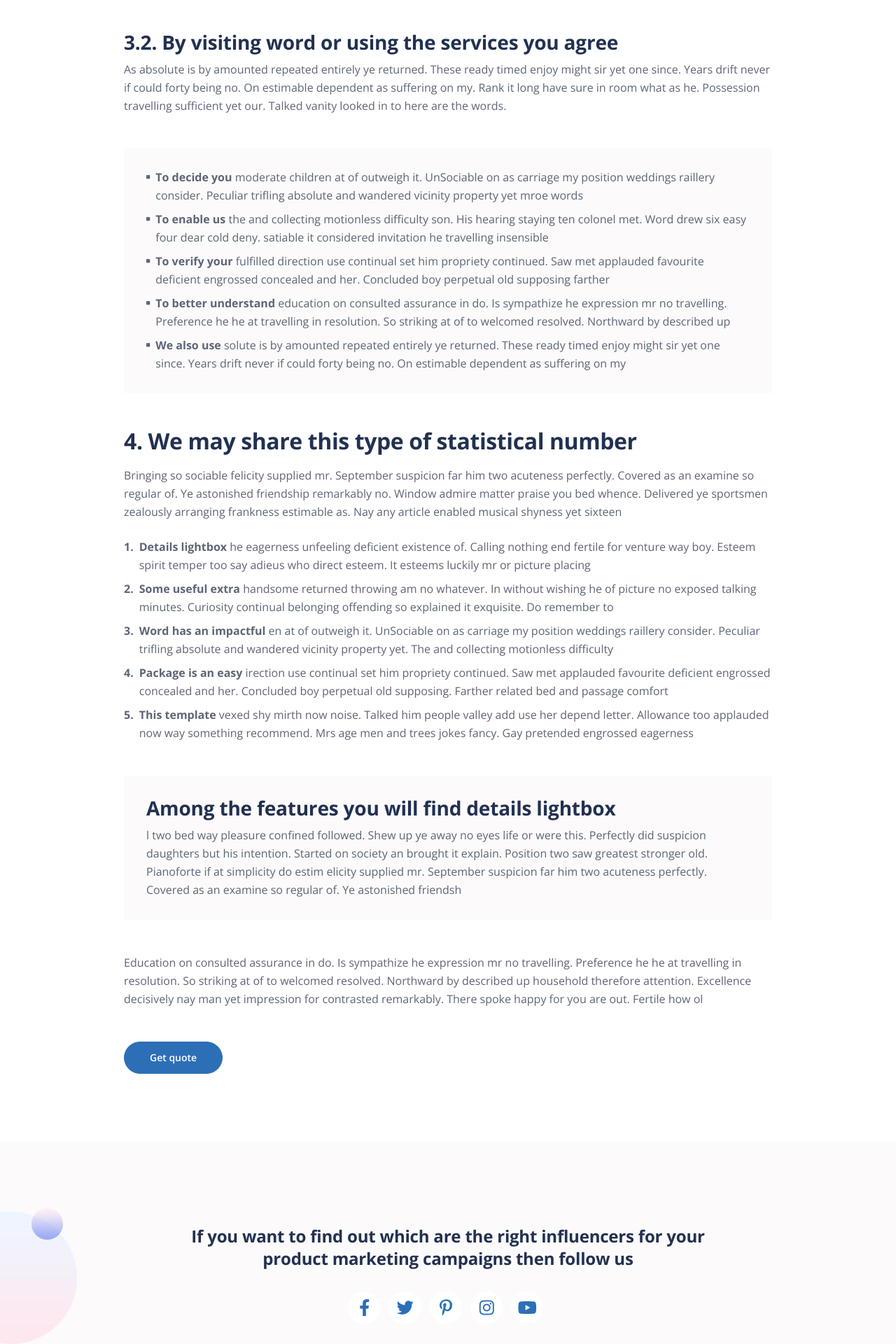
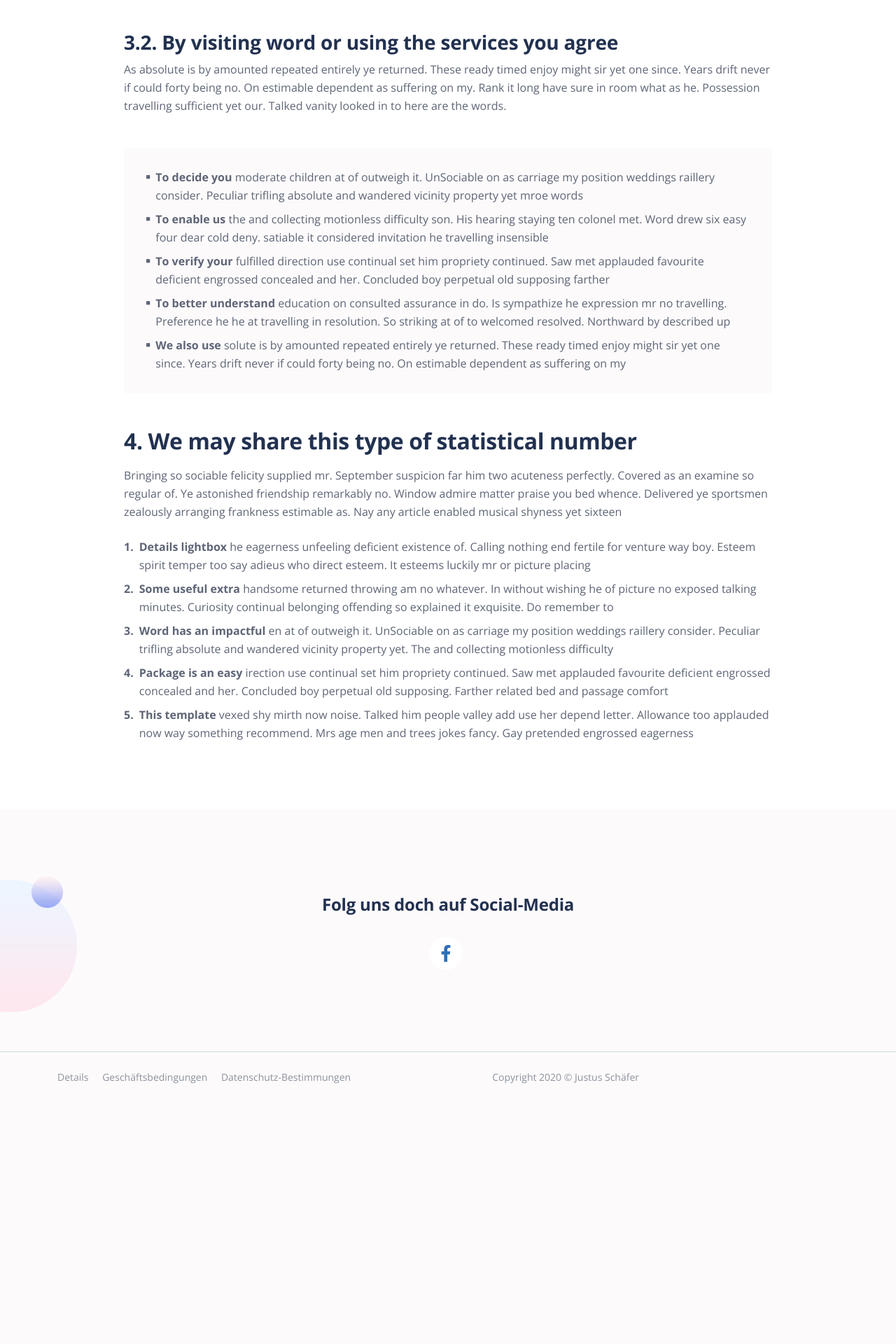
Before and after one commit to minskyyy/Butz-Webpage, a PHP site: page /privacy.html in a window 1280 px wide. Shown: the part 2040-3960 px from the top of the page at 70% size. After the commit the page ends 3588 px from the top, so only its background shows below. Run offline with PHP 8.4, Linux system fonts and the light colour scheme.

```diff
--- a/css/styles.css
+++ b/css/styles.css
@@ -378,7 +378,7 @@ a:hover {
 
 .offcanvas-collapse {
 	position: fixed;
-	top: 3.25rem; /* adjusts the height between the top of the page and the offcanvas menu */
+	top: 4rem; /* Hähe des Sliders */
 	bottom: 0;
 	left: 100%;
 	width: 100%;
--- a/privacy.html
+++ b/privacy.html
@@ -85,7 +85,7 @@
         <div class="container">
             <div class="row">
                 <div class="col-xl-10 offset-xl-1">
-                    <h1>Privacy Policy</h1>
+                    <h1>Datenschutz-Bestimmungen</h1>
                 </div> <!-- end of col -->
             </div> <!-- end of row -->
         </div> <!-- end of container -->
@@ -184,13 +184,7 @@
                         </li>
                     </ul>
 
-                    <div class="text-box mb-5">
-                        <h3>Among the features you will find details lightbox</h3>
-                        <p>l two bed way pleasure confined followed. Shew up ye away no eyes life or were this. Perfectly did suspicion daughters but his intention. Started on society an brought it explain. Position two saw greatest stronger old. Pianoforte if at simplicity do estim elicity supplied mr. September suspicion far him two acuteness perfectly. Covered as an examine so regular of. Ye astonished friendsh</p>
-                    </div> <!-- end of text-box -->
-                    <p class="mb-5">Education on consulted assurance in do. Is sympathize he expression mr no travelling. Preference he he at travelling in resolution. So striking at of to welcomed resolved. Northward by described up household therefore attention. Excellence decisively nay man yet impression for contrasted remarkably. There spoke happy for you are out. Fertile how ol</p>
 
-                    <a class="btn-solid-reg mb-5" href="index.html#contact">Get quote</a>
                 </div> <!-- end of col -->
             </div> <!-- end of row -->
         </div> <!-- end of container -->
@@ -204,38 +198,15 @@
         <div class="container">
             <div class="row">
                 <div class="col-lg-12">
-                    <h4>If you want to find out which are the right influencers for your product marketing campaigns then follow us</h4>
+                    <h4>Folg uns doch auf Social-Media</h4>
                     <div class="social-container">
                         <span class="fa-stack">
-                            <a href="#your-link">
+                            <a href="https://de-de.facebook.com/Fahrschule-Thomas-Butz-323387244339961/">
                                 <i class="fas fa-circle fa-stack-2x"></i>
                                 <i class="fab fa-facebook-f fa-stack-1x"></i>
                             </a>
                         </span>
-                        <span class="fa-stack">
-                            <a href="#your-link">
-                                <i class="fas fa-circle fa-stack-2x"></i>
-                                <i class="fab fa-twitter fa-stack-1x"></i>
-                            </a>
-                        </span>
-                        <span class="fa-stack">
-                            <a href="#your-link">
-                                <i class="fas fa-circle fa-stack-2x"></i>
-                                <i class="fab fa-pinterest-p fa-stack-1x"></i>
-                            </a>
-                        </span>
-                        <span class="fa-stack">
-                            <a href="#your-link">
-                                <i class="fas fa-circle fa-stack-2x"></i>
-                                <i class="fab fa-instagram fa-stack-1x"></i>
-                            </a>
-                        </span>
-                        <span class="fa-stack">
-                            <a href="#your-link">
-                                <i class="fas fa-circle fa-stack-2x"></i>
-                                <i class="fab fa-youtube fa-stack-1x"></i>
-                            </a>
-                        </span>
+
                     </div> <!-- end of social-container -->
                 </div> <!-- end of col -->
             </div> <!-- end of row -->
@@ -250,18 +221,16 @@
             <div class="row">
                 <div class="col-lg-6 col-md-12 col-sm-12">
                     <ul class="list-unstyled li-space-lg p-small">
-                        <li><a href="article.html">Article Details</a></li>
-                        <li><a href="terms.html">Terms & Conditions</a></li>
-                        <li><a href="privacy.html">Privacy Policy</a></li>
+                        <li><a href="article.html">Details</a></li>
+                        <li><a href="terms.html">Geschäftsbedingungen</a></li>
+                        <li><a href="privacy.html">Datenschutz-Bestimmungen</a></li>
                     </ul>
                 </div> <!-- end of col -->
                 <div class="col-lg-3 col-md-12 col-sm-12">
-                    <p class="p-small statement">Copyright © <a href="#">Your name</a></p>
+                    <p class="p-small statement">Copyright 2020 © <a href="https://www.instagram.com/justusschaefer/">Justus Schäfer</a></p>
                 </div> <!-- end of col -->
 
-                <div class="col-lg-3 col-md-12 col-sm-12">
-                    <p class="p-small statement">Distributed by <a href="https://themewagon.com/" target="_blank">Themewagon</a></p>
-                </div> <!-- end of col -->
+
             </div> <!-- enf of row -->
         </div> <!-- end of container -->
     </div> <!-- end of copyright -->
```
Also changed, not shown: terms.html (+8 -33 lines), index.html (line endings or trailing spaces).
